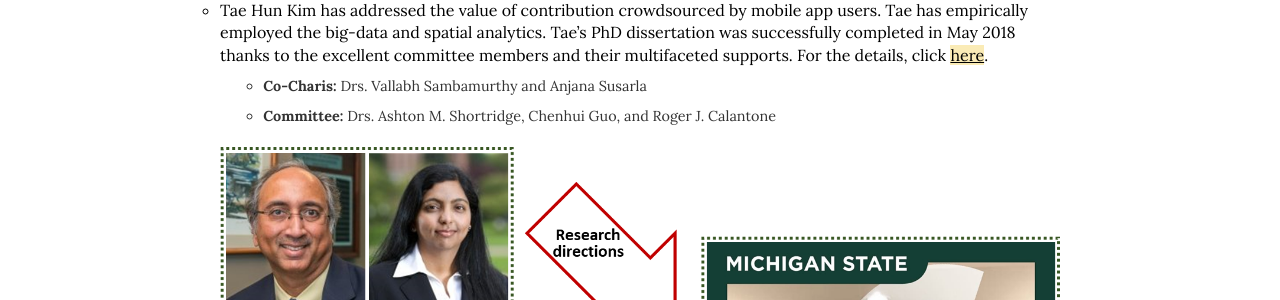
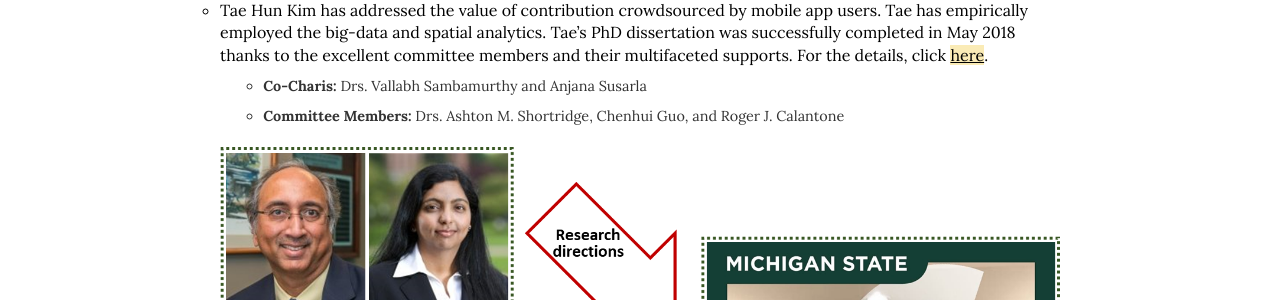
Before and after one commit to istaehun/taehun, a Jekyll site: the page built from dissertation.html, in a window 1280 px wide. Shown: the part 861-1161 px from the top of the page. Built offline with Jekyll 4.4.1, drawn with Linux system fonts in a browser that asks for light colours; nearby versions of some CDN libraries.

Commit message:
Update phd-dissertation.yml

```diff
--- a/_data/phd-dissertation.yml
+++ b/_data/phd-dissertation.yml
@@ -4,4 +4,4 @@ comments:
   - "Tae Hun Kim has addressed the value of contribution crowdsourced by mobile app users. Tae has empirically employed the big-data and spatial analytics. Tae’s PhD dissertation was successfully completed in May 2018 thanks to the excellent committee members and their multifaceted supports. For the details, click <a href='https://search.proquest.com/docview/2046983487?pq-origsite=gscholar' target='_blank'>here</a>."
 members:
   - "<strong>Co-Charis:</strong> Drs. Vallabh Sambamurthy and Anjana Susarla"
-  - "<strong>Committee:</strong> Drs. Ashton M. Shortridge, Chenhui Guo, and Roger J. Calantone"
+  - "<strong>Committee Members:</strong> Drs. Ashton M. Shortridge, Chenhui Guo, and Roger J. Calantone"
```
